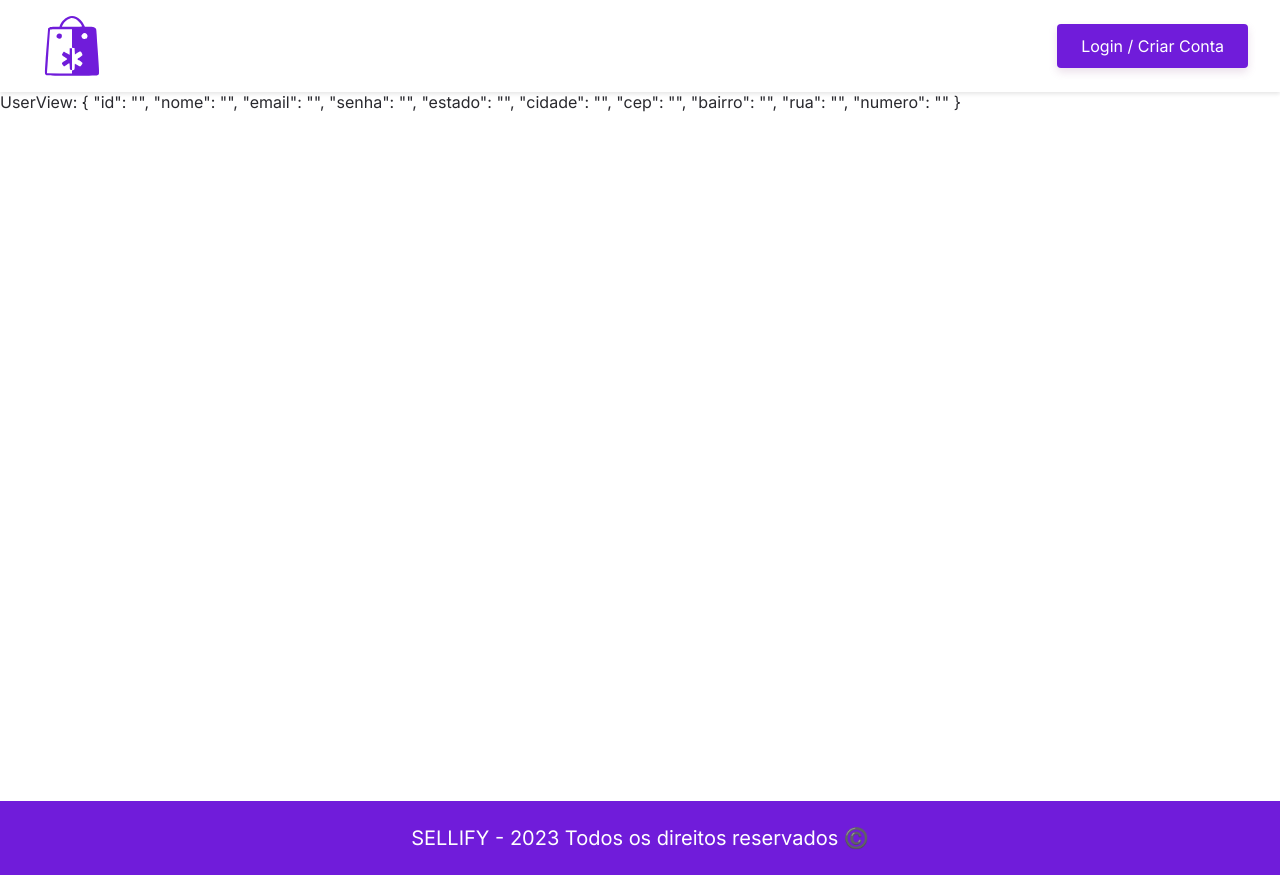
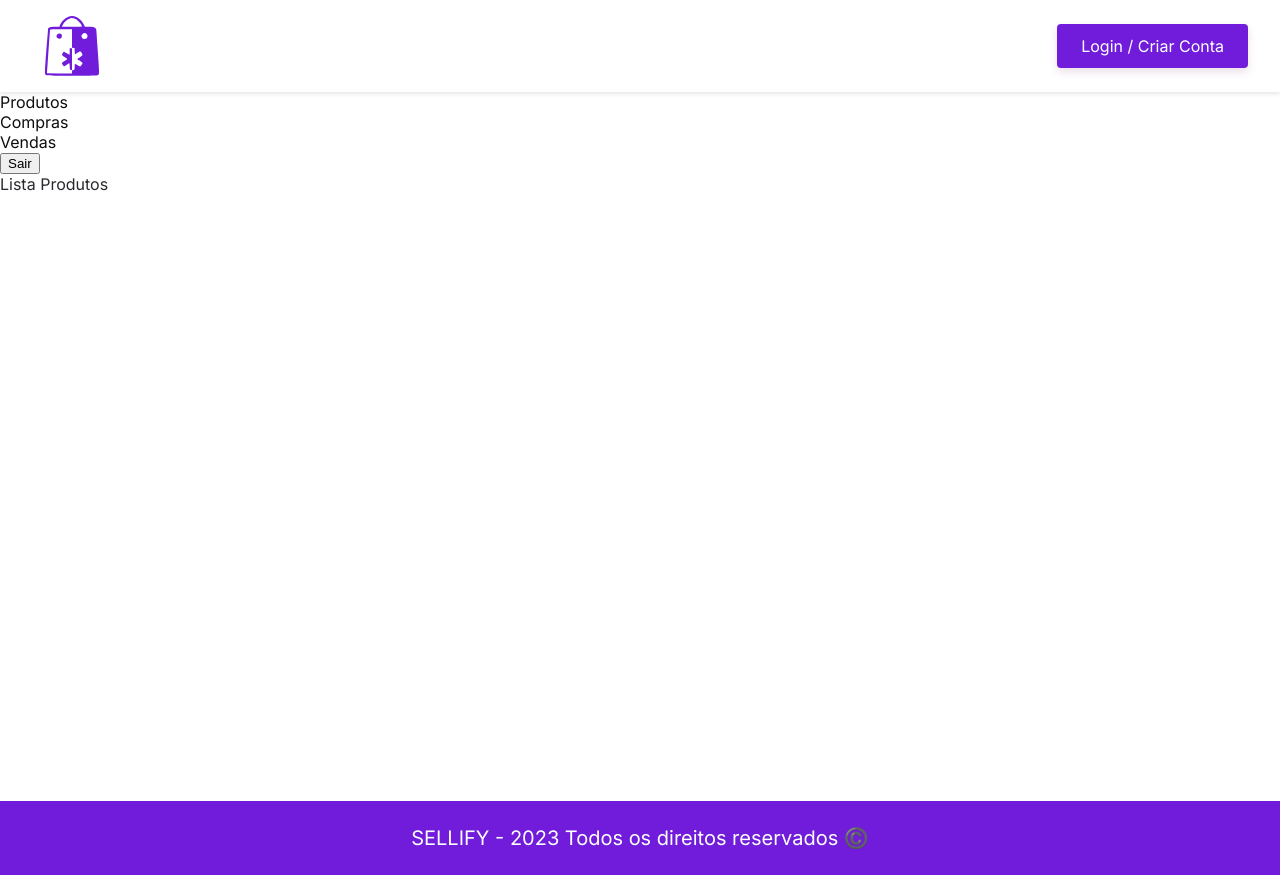
Before and after one commit to BHzdev/sellify, a Vue app: page /usuario in a window 1280 px wide. Built offline with nearby package versions, Linux system fonts and the light colour scheme.

Commit message:
feat: implementing user routes and views, add logout feature

```diff
--- a/src/components/ProductsPage.vue
+++ b/src/components/ProductsPage.vue
@@ -35,7 +35,7 @@ export default {
 };
 </script>
 
-<style>
+<style scoped>
 ul {
   grid-column: 1 / -1;
 }
--- a/src/components/TheFooter.vue
+++ b/src/components/TheFooter.vue
@@ -8,7 +8,7 @@ export default {
 };
 </script>
 
-<style>
+<style scoped>
 footer {
   padding: 25px 0;
   background: #701cda;
--- a/src/components/TheHeader.vue
+++ b/src/components/TheHeader.vue
@@ -25,7 +25,7 @@ export default {
 };
 </script>
 
-<style>
+<style scoped>
 nav {
   display: flex;
   align-items: center;
--- a/src/router/index.js
+++ b/src/router/index.js
@@ -4,6 +4,9 @@ import HomeView from "../views/HomeView.vue";
 import ProductView from "../views/ProductView.vue";
 import LoginView from "../views/LoginView.vue";
 import UserView from "../views/user/UserView";
+import UserProductsView from "../views/user/UserProductsView";
+import UserPurchasesView from "../views/user/UserPurchasesView";
+import UserSalesView from "../views/user/UserSalesView";
 
 Vue.use(VueRouter);
 
@@ -26,8 +29,24 @@ const routes = [
   },
   {
     path: "/usuario",
-    name: "usuario",
     component: UserView,
+    children: [
+      {
+        path: "",
+        name: "usuario",
+        component: UserProductsView,
+      },
+      {
+        path: "compras",
+        name: "compras",
+        component: UserPurchasesView,
+      },
+      {
+        path: "vendas",
+        name: "vendas",
+        component: UserSalesView,
+      },
+    ],
   },
 ];
 
--- a/src/store/index.js
+++ b/src/store/index.js
@@ -40,6 +40,21 @@ export default new Vuex.Store({
       context.commit("UPDATE_USER", { id: payload.email });
       return api.post("/usuario", payload);
     },
+    logOutUser(context) {
+      context.commit("UPDATE_USER", {
+        id: "",
+        nome: "",
+        email: "",
+        senha: "",
+        estado: "",
+        cidade: "",
+        cep: "",
+        bairro: "",
+        rua: "",
+        numero: "",
+      });
+      context.commit("UPDATE_LOGIN", false);
+    },
   },
   modules: {},
 });
--- /dev/null
+++ b/src/views/user/UserProductsView.vue
@@ -0,0 +1,9 @@
+<template>
+  <p>Lista Produtos</p>
+</template>
+
+<script>
+export default {};
+</script>
+
+<style></style>
--- /dev/null
+++ b/src/views/user/UserPurchasesView.vue
@@ -0,0 +1,9 @@
+<template>
+  <p>Compras Usuario</p>
+</template>
+
+<script>
+export default {};
+</script>
+
+<style></style>
--- /dev/null
+++ b/src/views/user/UserSalesView.vue
@@ -0,0 +1,9 @@
+<template>
+  <p>Vendas Usuario</p>
+</template>
+
+<script>
+export default {};
+</script>
+
+<style></style>
--- a/src/views/user/UserView.vue
+++ b/src/views/user/UserView.vue
@@ -1,11 +1,35 @@
 <template>
-  <p>UserView: {{ $store.state.usuario }}</p>
+  <section class="user">
+    <nav class="sidenav">
+      <ul>
+        <li><router-link :to="{ name: 'usuario' }">Produtos</router-link></li>
+      </ul>
+      <ul>
+        <li><router-link :to="{ name: 'compras' }">Compras</router-link></li>
+      </ul>
+      <ul>
+        <li><router-link :to="{ name: 'vendas' }">Vendas</router-link></li>
+      </ul>
+      <ul>
+        <li><button @click.prevent="logOut">Sair</button></li>
+      </ul>
+    </nav>
+    <transition mode="out-in">
+      <router-view></router-view>
+    </transition>
+  </section>
 </template>
 
 <script>
 export default {
   name: "UserView",
+  methods: {
+    logOut() {
+      this.$store.dispatch("logOutUser");
+      this.$router.push("/login");
+    },
+  },
 };
 </script>
 
-<style></style>
+<style scoped></style>
```
